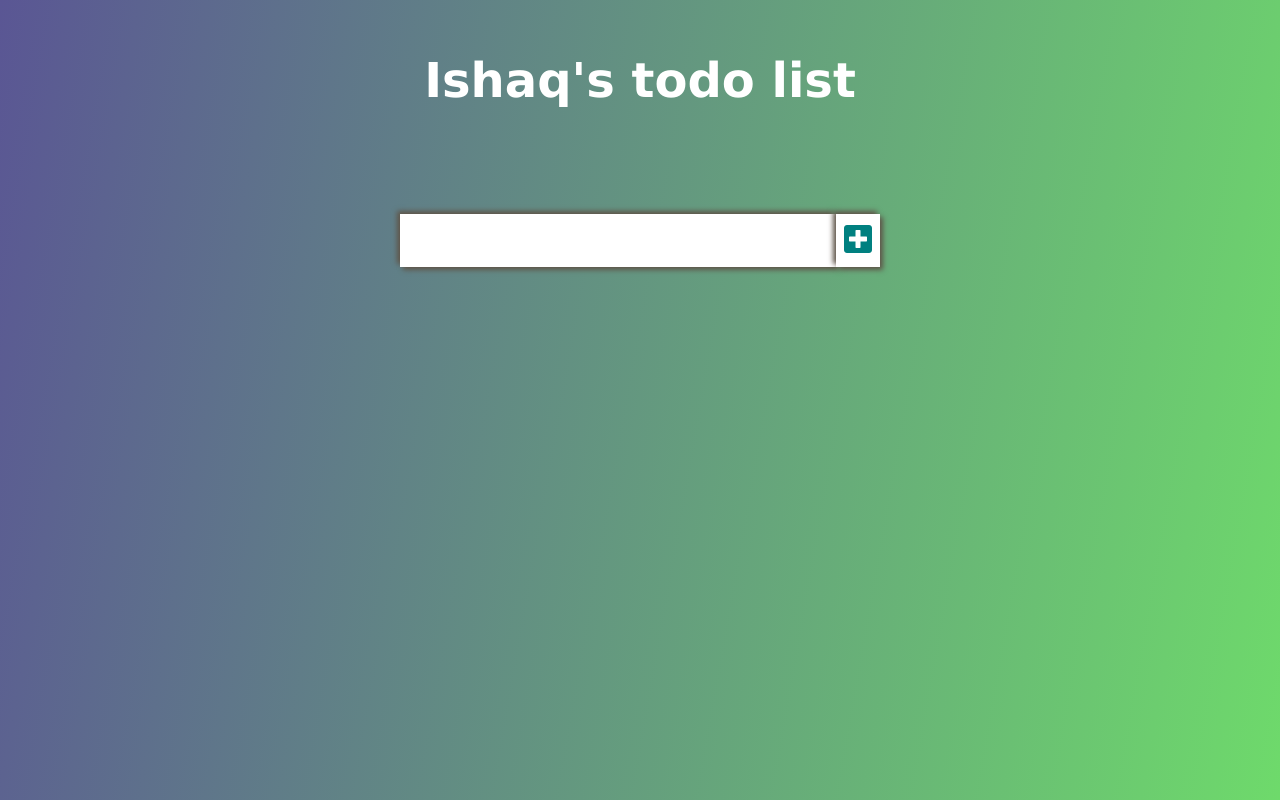
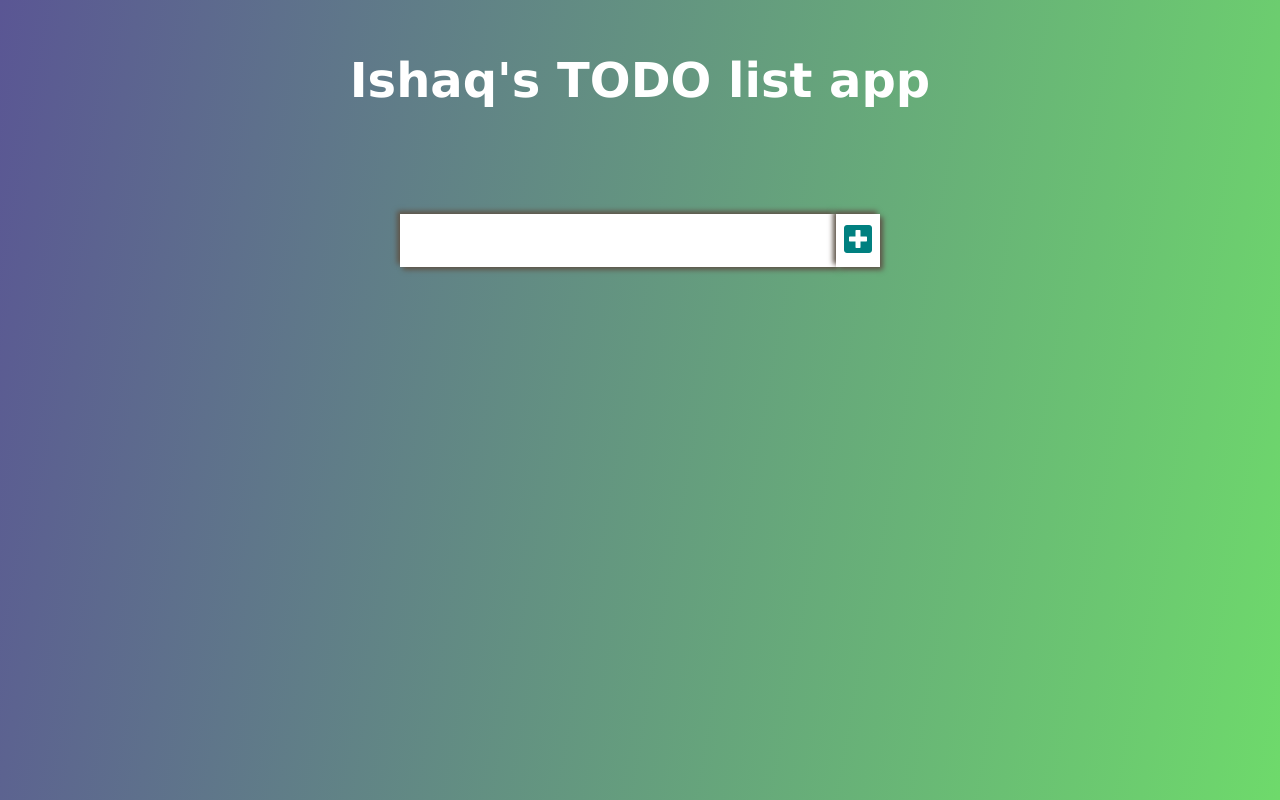
Before and after one commit to ISHAQ98/To-do-jS, a plain HTML site: page index.html in a window 1280 px wide. Drawn offline with Linux system fonts and the light colour scheme.

Commit message:
Update index.html

```diff
--- a/index.html
+++ b/index.html
@@ -12,7 +12,7 @@
   </head>
   <body>
     <header>
-      <h1>Ishaq's todo list</h1>
+      <h1>Ishaq's TODO list app</h1>
     </header>
     <form>
       <input type="text" class="todo-input" />
```
